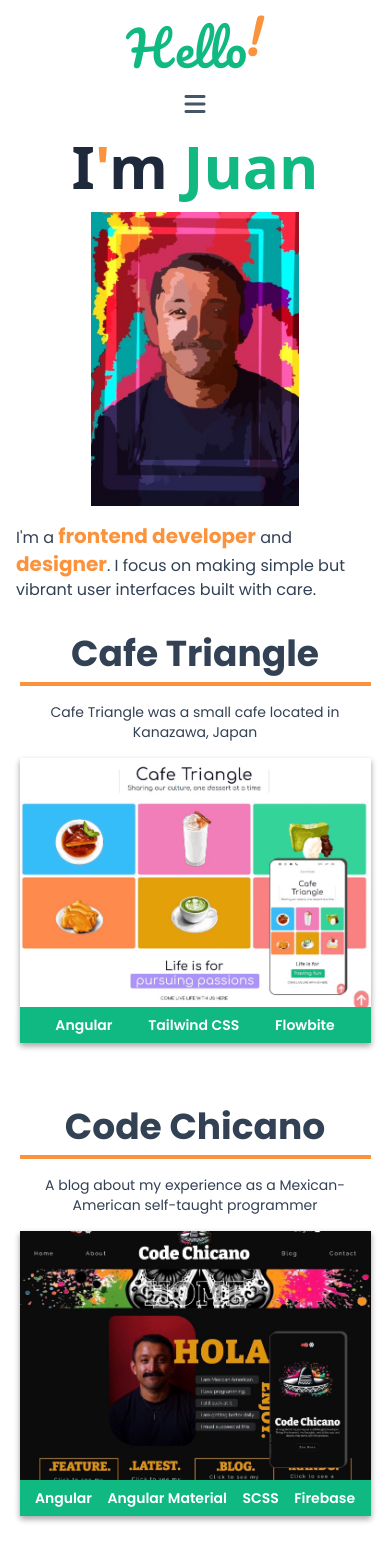
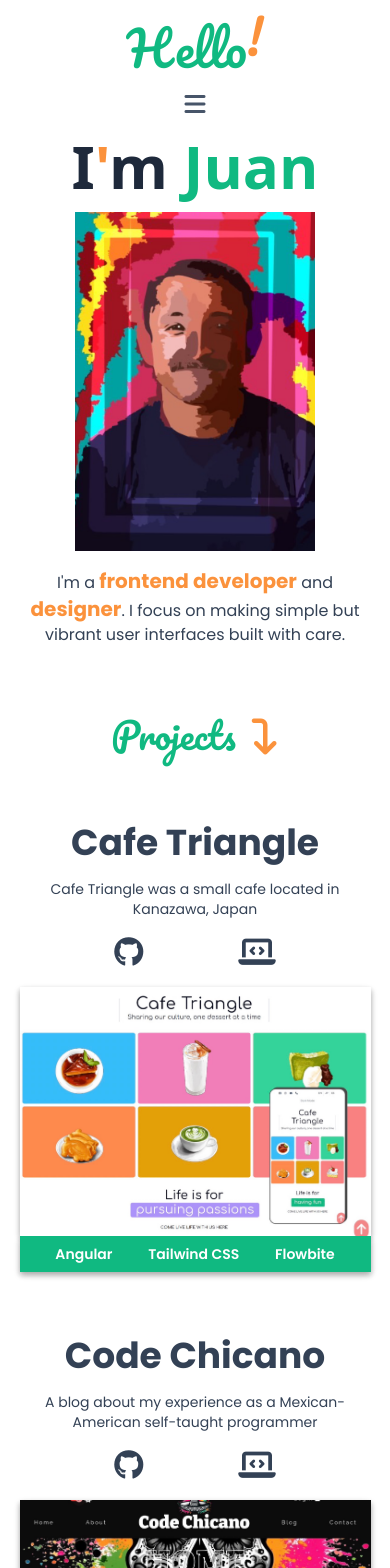
Before and after one commit to dev-jLagunas/my-portfolio, a Vue app: page / in a window 390 px wide. Shown: the top 1568 px of the page. Built offline with nearby package versions, Linux system fonts and the light colour scheme.

Commit message:
complete html and styles for ProjectsHome.vue component

```diff
--- a/src/components/HeroComponent.vue
+++ b/src/components/HeroComponent.vue
@@ -4,6 +4,13 @@
 
 <template>
   <section class="relative md:w-4/5 md:mx-auto lg:mt-8">
+    <h3
+      class="hidden text-emerald-500 w-max py-1 ml-auto mt-4 text-2xl font-pacifico lg:block mb-8 xl:text-4xl"
+    >
+      Projects<span
+        ><i class="fa-solid fa-arrow-right text-orange-400 pl-4"></i>
+      </span>
+    </h3>
     <h1
       class="text-6xl font-bold text-slate-800 dark:text-slate-200 text-center md:absolute md:top-16 md:left-80 lg:static"
     >
@@ -16,10 +23,10 @@
       <img
         :src="digitalPortrait"
         alt="digital portrait of myself"
-        class="w-52 mx-auto my-4 sm:w-72 lg:w-52"
+        class="w-60 mx-auto my-4 sm:w-72 lg:w-52 xl:w-72"
       />
       <p
-        class="text-slate-700 dark:text-slate-300 sm:text-xl lg:w-full px-4 lg:px-0 2xl:w-2/3 font-poppins lg:text-center"
+        class="text-slate-700 text-center px-6 dark:text-slate-300 sm:text-xl lg:w-full lg:px-0 2xl:w-2/3 font-poppins lg:text-center"
       >
         I'm a
         <span class="text-orange-400 font-bold text-xl sm:text-2xl"
@@ -31,6 +38,15 @@
         >. I focus on making simple but vibrant user interfaces built with care.
       </p>
     </figure>
+    <h3
+      class="text-center text-emerald-500 w-max px-4 py-1 mx-auto my-16 text-4xl font-pacifico lg:hidden"
+    >
+      Projects<span
+        ><i
+          class="fa-solid fa-arrow-turn-down text-orange-400 pl-4 lg:hidden"
+        ></i>
+      </span>
+    </h3>
   </section>
 </template>
 
--- a/src/components/ProjectsHome.vue
+++ b/src/components/ProjectsHome.vue
@@ -1,6 +1,7 @@
 <script setup>
 import { ref, onMounted } from "vue";
 import { projectsData } from "@/data/projectsData.js";
+import websiteSvg from "@/assets/svg/website-program-svgrepo-com.svg";
 
 const projects = ref(projectsData);
 
@@ -21,18 +22,28 @@
 
 <template>
   <section
-    class="font-poppins dark:text-slate-200 text-slate-700 w-90vw mx-auto mt-8 lg:grid lg:grid-cols-1 lg:pr-8 lg:w-full xl:grid-cols-2 xl:gap-10"
+    class="font-poppins dark:text-slate-200 text-slate-700 w-90vw mx-auto mt-8 lg:mt-0 lg:grid lg:grid-cols-1 lg:pr-8 lg:w-full xl:grid-cols-2 xl:gap-10 relative"
   >
     <div v-for="project in projects" :key="project.id" class="mb-16">
       <h2
-        class="font-bold text-4xl text-center border-b-4 border-b-orange-400 pb-2 md:text-5xl lg:text-6xl xl:text-4xl"
+        class="font-bold text-4xl text-center md:text-5xl lg:text-6xl xl:text-4xl"
       >
         {{ project.name }}
       </h2>
       <p class="text-center py-4 text-sm md:text-lg lg:text-lg">
         {{ project.tagline }}
       </p>
-      <figure class="">
+      <figure>
+        <ul class="flex justify-evenly text-3xl pb-4">
+          <li>
+            <a :href="project.github"><i class="fa-brands fa-github"></i></a>
+          </li>
+          <li>
+            <a :href="project.liveDemo"
+              ><i class="fa-solid fa-laptop-code"></i
+            ></a>
+          </li>
+        </ul>
         <img
           :src="resolvedImages[project.mainScreenshot]"
           alt="main screenshot"
@@ -54,8 +65,8 @@
     </div>
   </section>
   <div class="lg:col-span-2">
-    <h3 class="text-4xl font-pacifico text-orange-400 text-center lg:text-6xl">
-      More to Come!
+    <h3 class="text-4xl font-pacifico text-emerald-500 text-center lg:text-6xl">
+      More to Come<span class="text-orange-400">!</span>
     </h3>
   </div>
 </template>
--- a/src/views/HomeView.vue
+++ b/src/views/HomeView.vue
@@ -4,11 +4,14 @@
 </script>
 
 <template>
-  <section class="lg:grid lg:grid-cols-6 lg:h-screen dark:bg-slate-900">
+  <section
+    class="lg:grid lg:grid-cols-6 lg:h-screen dark:bg-slate-900 relative"
+  >
     <div class="lg:col-span-2 lg:sticky lg:top-0">
       <Hero />
     </div>
-    <div class="lg:col-span-4 lg:overflow-y-auto">
+
+    <div class="lg:col-span-4 lg:overflow-y-auto lg:mt-8">
       <ProjectsHome />
     </div>
   </section>
```
Also changed, not shown: src/assets/svg/website-program-svgrepo-com.svg (added).
